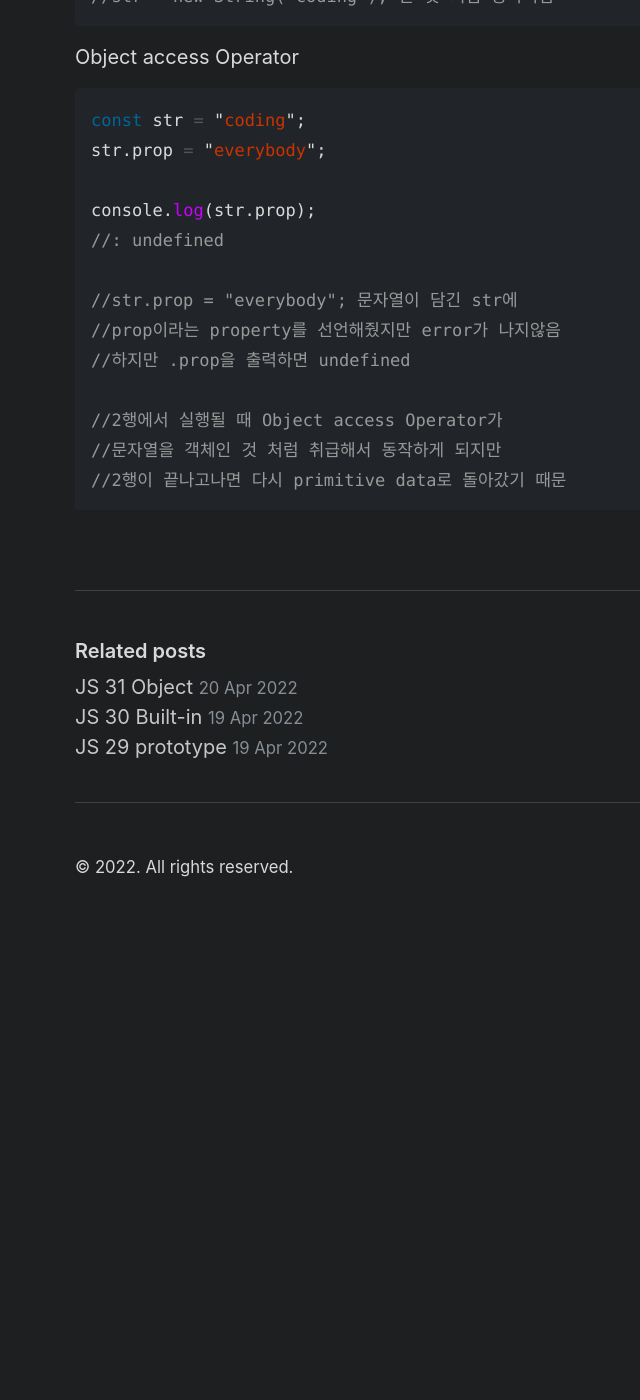
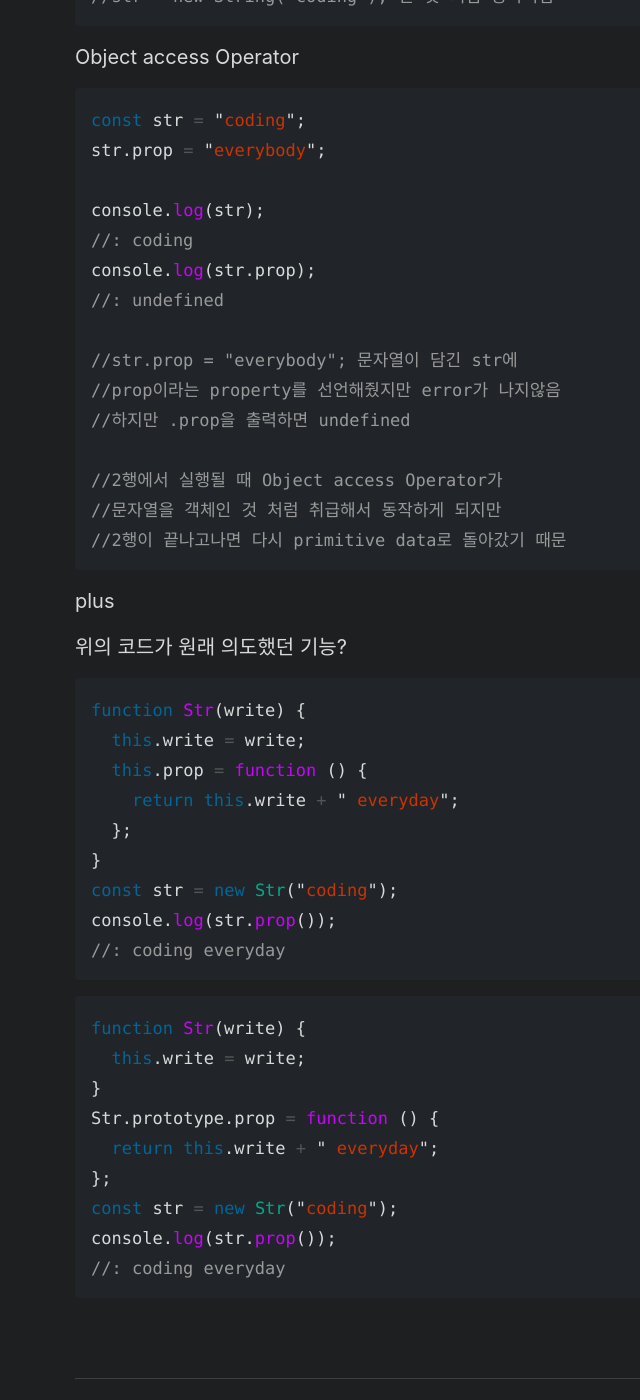
Before and after one commit to Dev-Dotoli/dev-dotoli.github.com, a Jekyll site: the page built from _posts/2022-04-21-JS-32-data-type.md, in a window 1280 px wide and 1400 px high, scrolled down 1753 px. Shown: the whole window, without its empty margins (229-869 px from the left). Built offline with Jekyll 4.4.1, drawn with Linux system fonts in a browser that asks for light colours; before the commit the page ends 2682 px from its top, so only the background shows below that.

Commit message:
Docs: add contents 의도했던 code 작성해보기

````diff
--- a/_posts/2022-04-21-JS-32-data-type.md
+++ b/_posts/2022-04-21-JS-32-data-type.md
@@ -69,6 +69,8 @@ Object access Operator
 const str = "coding";
 str.prop = "everybody";
 
+console.log(str);
+//: coding
 console.log(str.prop);
 //: undefined
 
@@ -80,3 +82,31 @@ console.log(str.prop);
 //문자열을 객체인 것 처럼 취급해서 동작하게 되지만
 //2행이 끝나고나면 다시 primitive data로 돌아갔기 때문
 ```
+
+plus
+
+위의 코드가 원래 의도했던 기능?
+
+```javascript
+function Str(write) {
+  this.write = write;
+  this.prop = function () {
+    return this.write + " everyday";
+  };
+}
+const str = new Str("coding");
+console.log(str.prop());
+//: coding everyday
+```
+
+```javascript
+function Str(write) {
+  this.write = write;
+}
+Str.prototype.prop = function () {
+  return this.write + " everyday";
+};
+const str = new Str("coding");
+console.log(str.prop());
+//: coding everyday
+```
````
